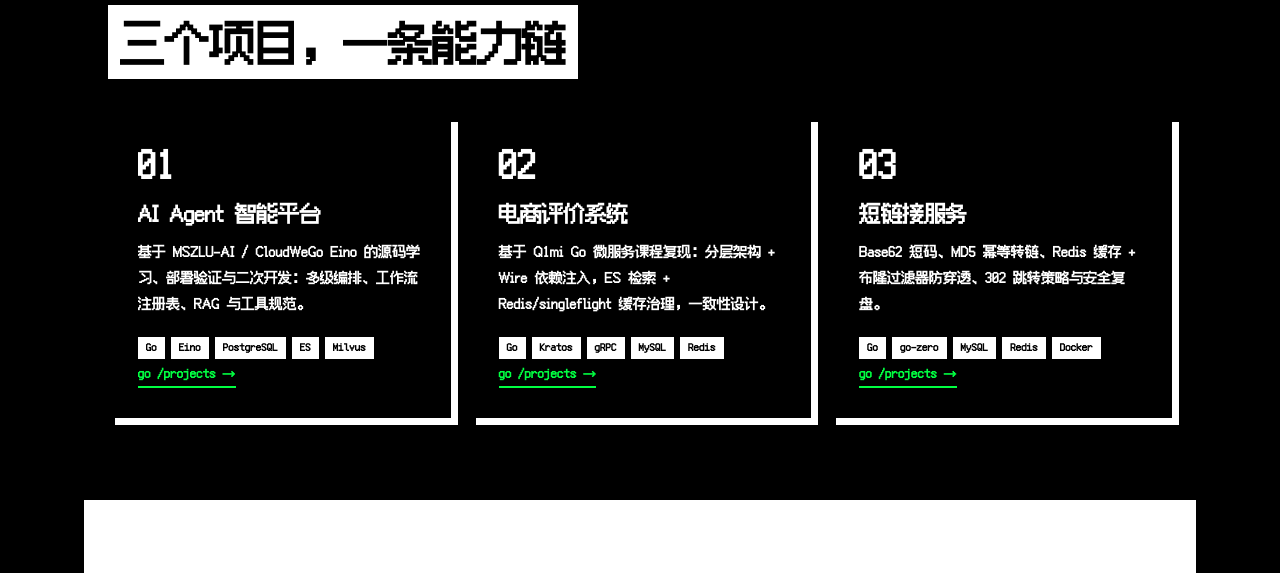
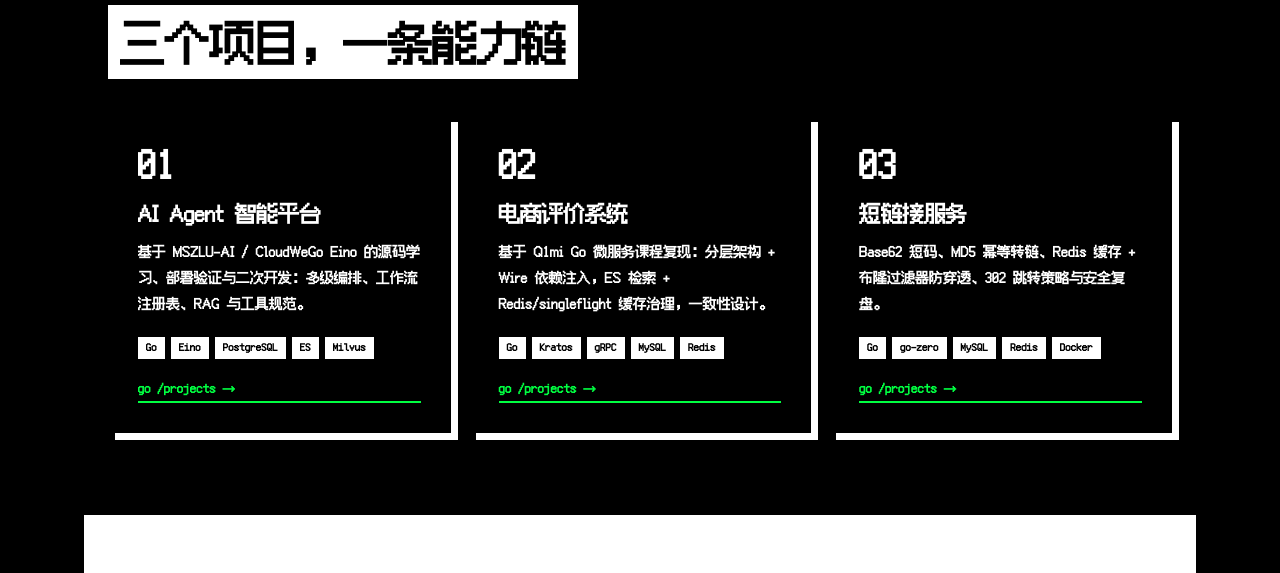
Before and after one commit to T-DWAG/blog_build, a plain HTML site: page frontend/index.html in a window 1280 px wide. Shown: the part 1998-2571 px from the top of the page. Drawn offline with Linux system fonts and the light colour scheme; no server answers; a web font is replaced by a local one.

Commit message:
fix(ui): 项目卡片链接区沉底到卡片底部两角(来源左下/demo右下)，并修复首页裸链接间距回归

```diff
--- a/frontend/style.css
+++ b/frontend/style.css
@@ -370,6 +370,8 @@ h2 {
 .card-grid { display: grid; grid-template-columns: repeat(3, 1fr); gap: 18px; margin-top: 42px; }
 .card {
   min-width: 0;
+  display: flex;
+  flex-direction: column;
   padding: 26px;
   color: var(--black);
   background: var(--white);
@@ -410,7 +412,8 @@ h2 {
   line-height: 1.3;
 }
 .card-ink .tags span { color: var(--black); background: var(--white); }
-.card-links { display: flex; justify-content: space-between; align-items: center; margin-top: 18px; }
+.card-links { display: flex; justify-content: space-between; align-items: center; margin-top: auto; padding-top: 18px; }
+.card > .card-link { margin-top: 18px; } /* 首页裸链接(不在 .card-links 内)的间距 */
 .card-link { display: inline-block; font-family: var(--font-mono); font-size: 13px; font-weight: 700; color: var(--green); text-decoration: none; border-bottom: 2px solid var(--green); }
 .card-link:hover { color: var(--black); background: var(--green); }
 .card-link-source { /* 左下角：来源 */ }
```
